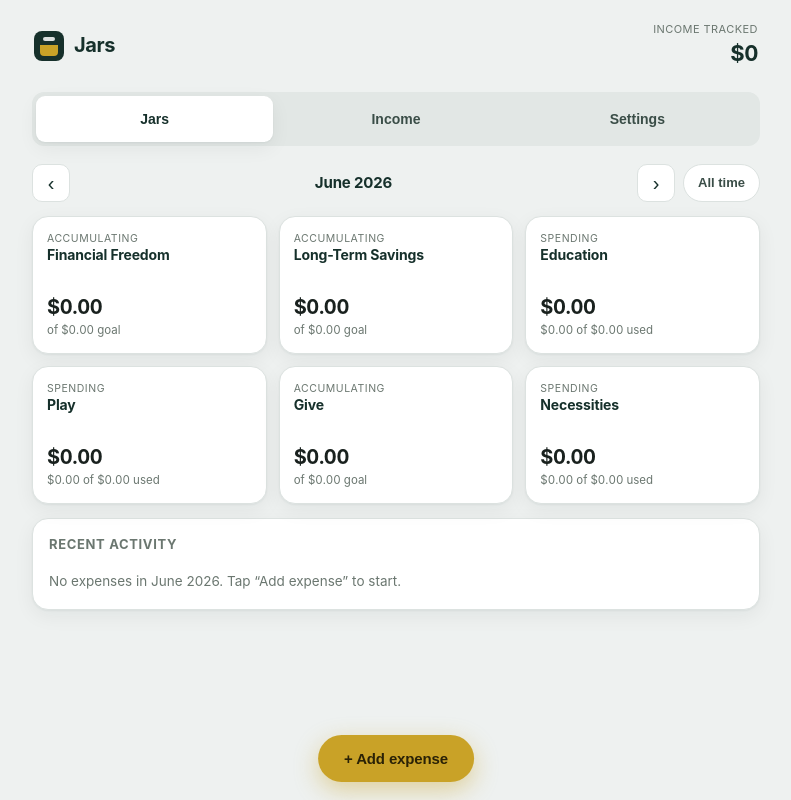
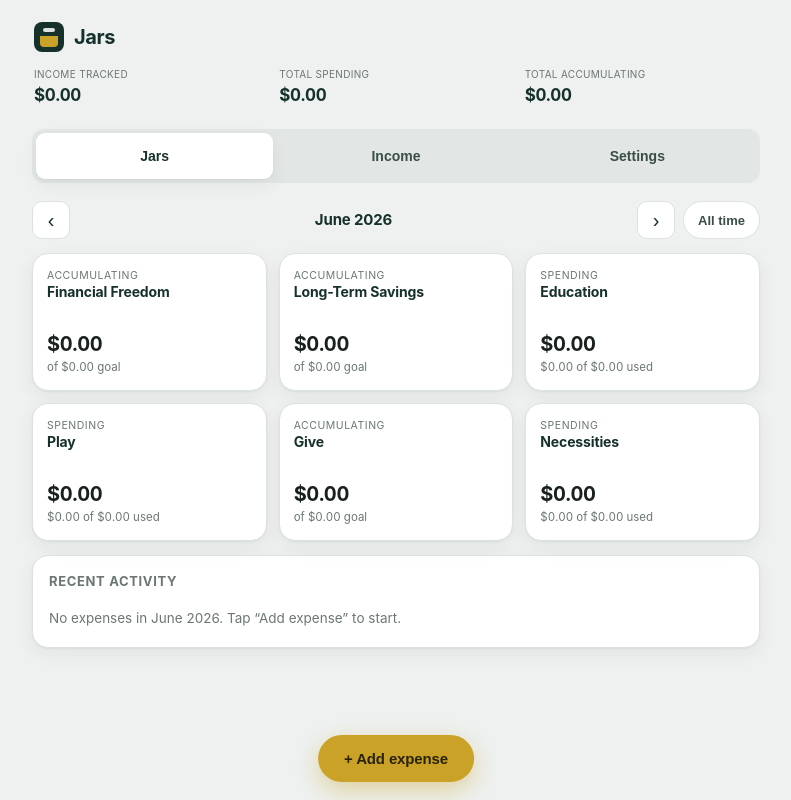
Before and after one commit to CM-0112/finance-jars, a plain HTML site: page index.html in a window 1280 px wide. Shown: the whole page, without its empty margins (244-1035 px from the left). Drawn offline with Linux system fonts and the light colour scheme.

Commit message:
Add files via upload

```diff
--- a/index.html
+++ b/index.html
@@ -21,15 +21,16 @@
     -webkit-font-smoothing:antialiased;line-height:1.45;}
   .num{font-variant-numeric:tabular-nums;font-feature-settings:"tnum" 1;}
   .app{max-width:760px;margin:0 auto;padding:0 16px 120px;}
-  header.top{padding:22px 2px 8px;display:flex;align-items:center;justify-content:space-between;gap:12px;}
+  header.top{padding:22px 2px 8px;display:flex;flex-direction:column;gap:16px;}
   .brand{display:flex;align-items:center;gap:10px;}
   .mark{width:30px;height:30px;border-radius:8px;background:var(--ink);position:relative;flex:none;}
   .mark::after{content:"";position:absolute;left:6px;right:6px;bottom:5px;height:11px;border-radius:0 0 4px 4px;background:var(--gold);}
   .mark::before{content:"";position:absolute;left:9px;right:9px;top:6px;height:4px;border-radius:2px;background:#fff;opacity:.85;}
   h1{font-size:20px;letter-spacing:-.02em;color:var(--ink);font-weight:700;}
-  .summary{text-align:right;}
-  .summary .lbl{font-size:11px;letter-spacing:.04em;text-transform:uppercase;color:var(--muted);}
-  .summary .big{font-size:22px;font-weight:700;color:var(--ink);letter-spacing:-.02em;}
+  .stats{display:flex;gap:12px;align-items:stretch;}
+  .stat{flex:1;min-width:0;display:flex;flex-direction:column;justify-content:flex-end;}
+  .stat .lbl{font-size:10px;letter-spacing:.03em;text-transform:uppercase;color:var(--muted);line-height:1.25;margin-bottom:2px;}
+  .stat .big{font-size:17px;font-weight:700;color:var(--ink);letter-spacing:-.02em;}
 
   nav.tabs{display:flex;gap:4px;background:#E2E7E5;border-radius:12px;padding:4px;margin:14px 0 18px;}
   nav.tabs button{flex:1;border:0;background:transparent;padding:10px 8px;border-radius:9px;
@@ -158,9 +159,10 @@
       <div class="mark" aria-hidden="true"></div>
       <h1>Jars</h1>
     </div>
-    <div class="summary">
-      <div class="lbl">Income tracked</div>
-      <div class="big num" id="sumIncome">$0</div>
+    <div class="stats">
+      <div class="stat"><div class="lbl">Income tracked</div><div class="big num" id="sumIncome">$0</div></div>
+      <div class="stat"><div class="lbl">Total spending</div><div class="big num" id="sumSpend">$0</div></div>
+      <div class="stat"><div class="lbl">Total accumulating</div><div class="big num" id="sumAccum">$0</div></div>
     </div>
   </header>
 
@@ -305,11 +307,13 @@ const inScope=d=>allTime||ym(d)===viewMonth;
 function renderDash(){
   updateMonthBar();
   const scopeIncome=state.income.filter(i=>inScope(i.date)).reduce((s,i)=>s+(+i.amount||0),0);
-  document.getElementById("sumIncome").textContent=fmt0.format(scopeIncome);
+  document.getElementById("sumIncome").textContent=fmt.format(scopeIncome);
   const grid=document.getElementById("jarGrid");grid.innerHTML="";
+  let totalSpend=0,totalAccum=0;
   state.jars.forEach(j=>{
     const alloc=scopeIncome*(j.pct/100);
     const spent=state.expenses.filter(e=>e.jarId===j.id&&inScope(e.date)).reduce((s,e)=>s+(+e.amount||0),0);
+    if(j.type==="spend"){totalSpend+=spent;}else{totalAccum+=(alloc-spent);}
     let headline,sub,fill,over=false,goalMet=false;
     if(j.type==="spend"){
       // spending jars (any scope): budget remaining
@@ -347,6 +351,8 @@ function renderDash(){
     const liq=card.querySelector(".liquid");
     requestAnimationFrame(()=>{liq.style.height=target+"%";});
   });
+  document.getElementById("sumSpend").textContent=fmt.format(totalSpend);
+  document.getElementById("sumAccum").textContent=fmt.format(totalAccum);
   const ap=document.getElementById("activityPanel");
   if(allTime){ap.style.display="none";}
   else{ap.style.display="";renderExpList();}
```
